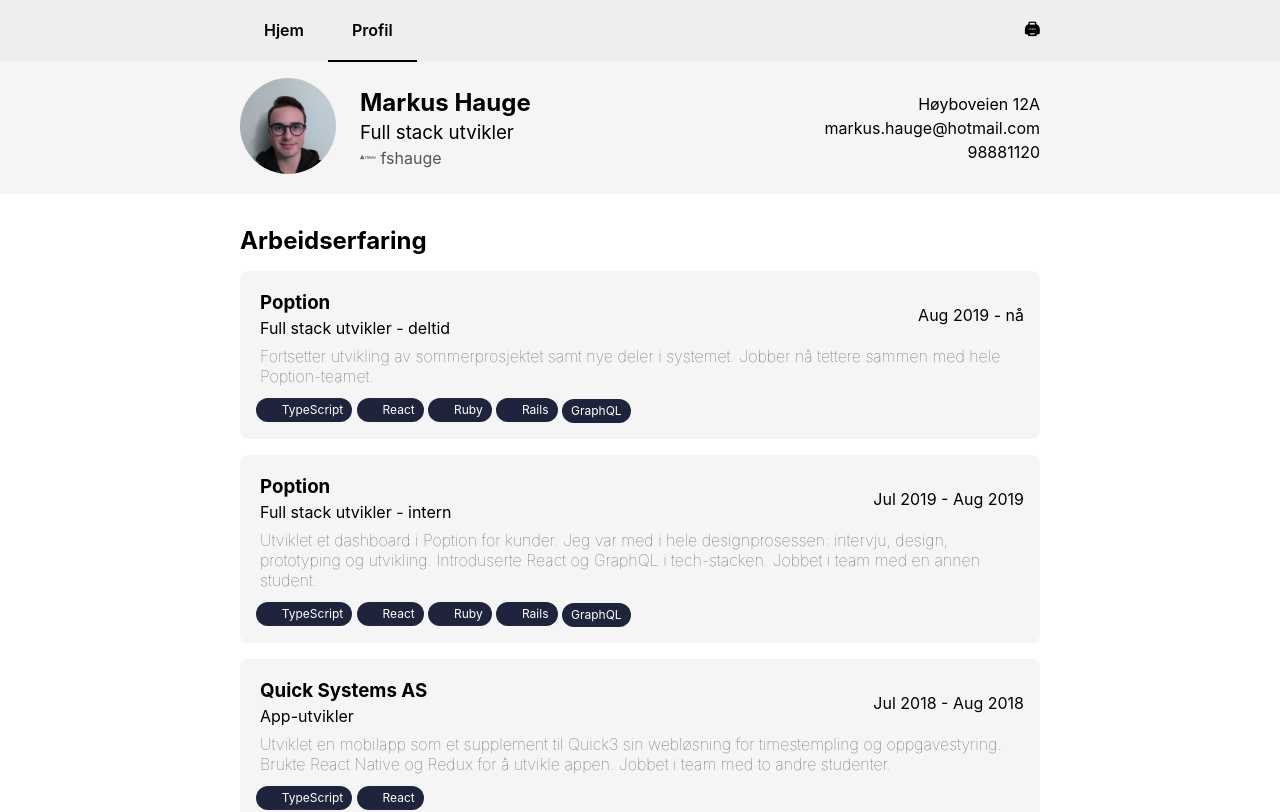
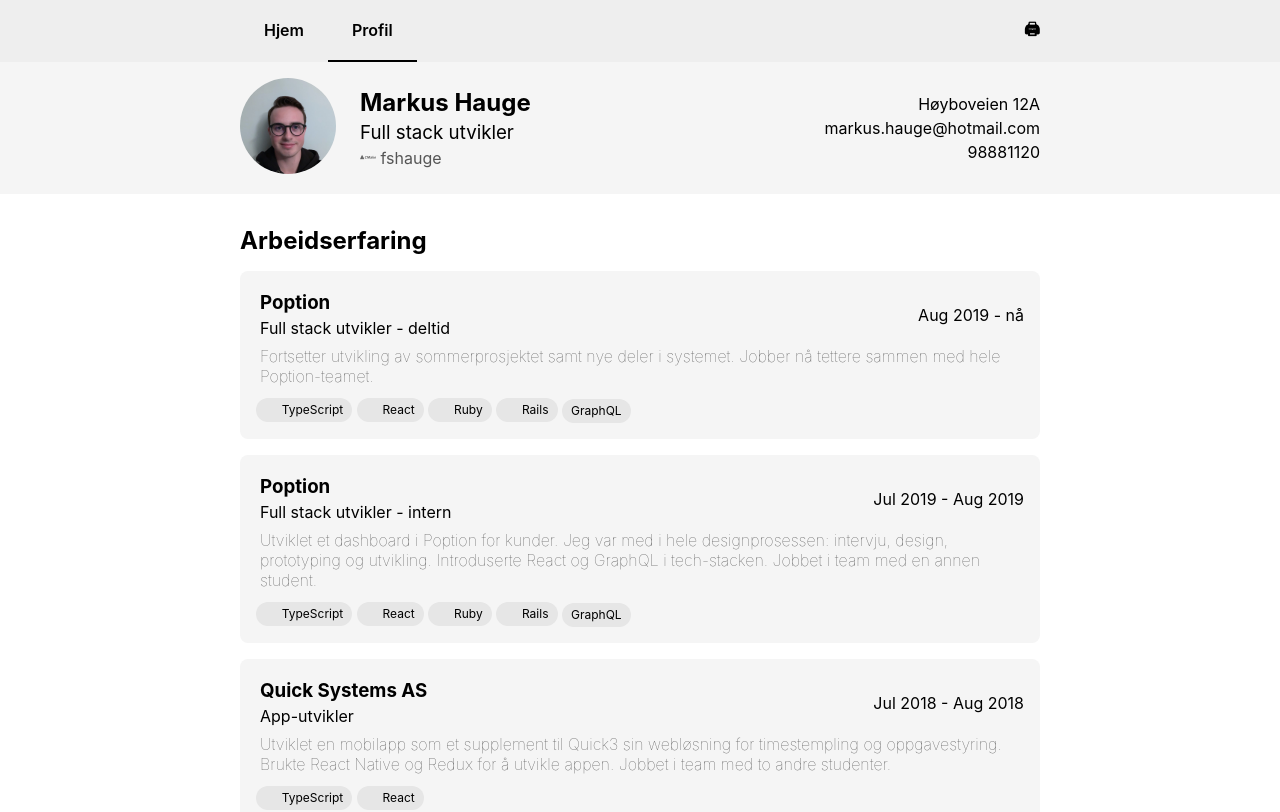
Before and after one commit to fshauge/homepage, a React (Create React App) app: page /profile in a window 1280 px wide. Shown: the top 812 px of the page. Built offline with nearby package versions, Linux system fonts and the light colour scheme.

Commit message:
Update badge colors to be less agressive

```diff
--- a/src/scss/print.scss
+++ b/src/scss/print.scss
@@ -6,9 +6,4 @@
   main > :not(:last-child) {
     border-bottom: 1px solid #ddd;
   }
-
-  .badge {
-    // color: #000;
-    -webkit-print-color-adjust: exact;
-  }
 }
--- a/src/scss/profile.scss
+++ b/src/scss/profile.scss
@@ -73,8 +73,8 @@ ul.badge-list {
   align-items: center;
   font-size: 0.75rem;
   width: fit-content;
-  background: #1e243c;
-  color: #fff;
+  background: #e6e6e6;
+  color: #000;
   border-radius: 0.35em;
   padding: 0.5em 0.75em;
   line-height: 1;
```
